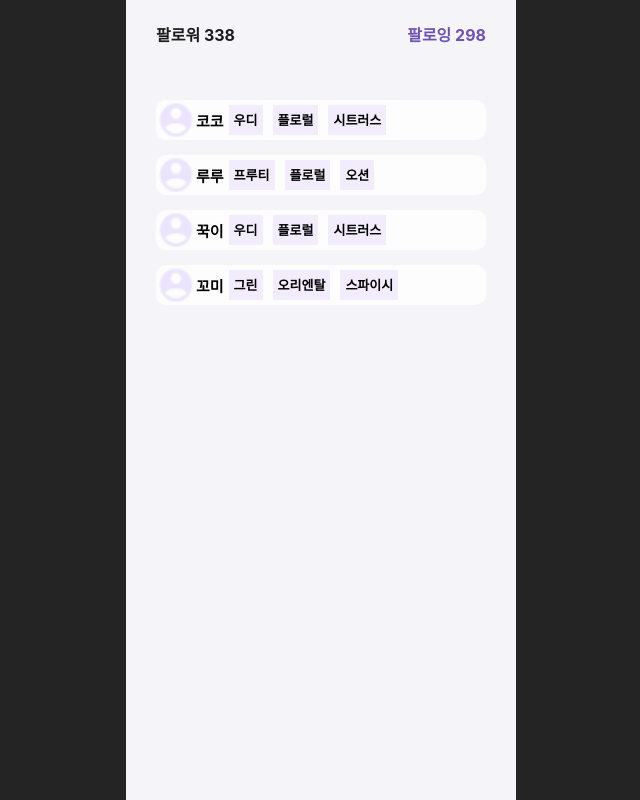
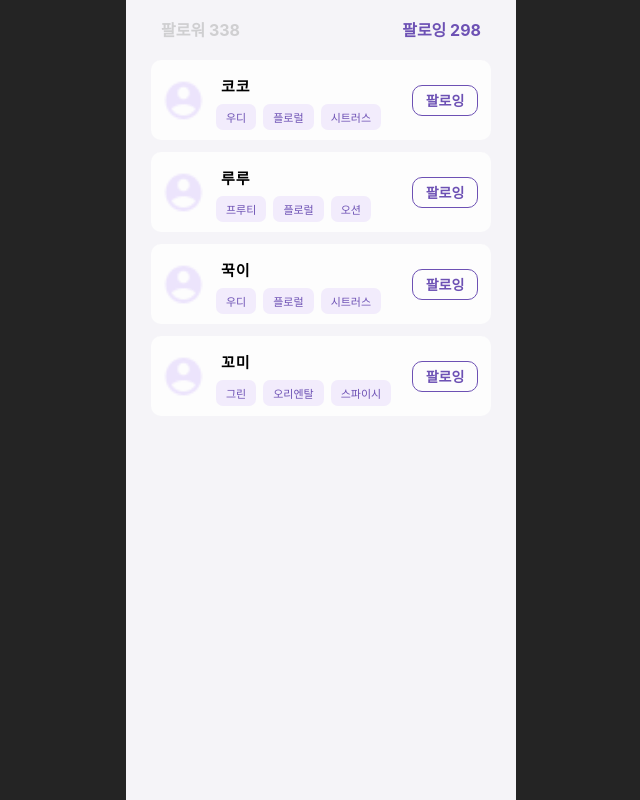
Before and after one commit to tjdwnsmm/decalcomanie, a React (Vite) app in the folder client/: page /follow-list in a window 1280 px wide. Shown: the whole page, without its empty margins (319-959 px from the left). Built offline with nearby package versions, Linux system fonts and the light colour scheme; a web font is replaced by a local one.

Commit message:
[S09P12A708-250 #10] style: css 수정

```diff
--- a/client/src/components/Follow/FollowBox.tsx
+++ b/client/src/components/Follow/FollowBox.tsx
@@ -8,56 +8,87 @@ interface FollowBoxProps {
   follow: FollowInfo;
 }
 
+/**
+@summary
+FollowListContainer : 팔로우 목록 전체
+FollowInfoBox : 팔로워 1명의 정보
+  - ProfileImg : 프로필 이미지
+  - InfoBox: 닉네임/작성자 선호
+  - FollowBtn
+*/
+
 const FollowListContainer = styled.div`
-  padding: 15px 25px;
+  padding: 0px 25px;
 `;
 
-const FollowInfoBox = styled.div`
+const FollowInfoBox = styled.div<FollowBoxProps>`
   display: flex;
   flex-direction: row;
-  margin: 15px 5px;
+  align-items: center;
+  margin-bottom: 12px;
+  padding: 10px;
   background-color: var(--white-color);
   border-radius: 10px;
 `;
 
 const ProfileImg = styled.img`
-  width: 40px;
-  height: 40px;
+  width: 45px;
+  height: 45px;
   border-radius: 50%;
 `;
 
-const WriterName = styled.div`
+const InfoBox = styled.div`
+  display: flex;
+  flex: 1;
+  flex-direction: column;
+  justify-content: space-around;
+  padding: 0px 10px;
+  gap: 3px;
+`;
+
+const FollowNickname = styled.div`
   font-size: 15px;
   font-weight: 700;
-  margin-top: 10px;
+  letter-spacing: 1px;
+  margin: 5px;
 `;
 
-const FavoriteScent = styled.div`
-  background-color: var(--secondary-color);
-  font-size: 13px;
-  font-weight: 600;
-  text-align: center;
-  margin: 5px;
-  padding: 5px;
+const FavScentList = styled.div`
+  display: flex;
+  flex-direction: row;
+  flex-wrap: wrap;
+  gap: 7px;
 `;
 
-const FollowBox = ({ followList }: FollowBoxProps) => {
-  return (
+const Scent = styled.div`
+  background-color: var(--secondary-color);
+  color: var(--primary-color);
+  font-size: 11px;
+  font-weight: 500;
+  text-align: center;
+  padding: 5px 10px;
+  border-radius: 7px;
+`;
+
+const FollowBox = ({ followList }: FollowBoxProps) => (
   <FollowListContainer>
     {followList.map((follow, idx) => (
-        <FollowInfoBox key={idx} follow={follow}>
+      <FollowInfoBox key={idx}>
         <ProfileImg src={follow.profileImg} alt="프로필" />
-          <WriterName>{follow.writer}</WriterName>
+        <InfoBox>
+          <FollowNickname>{follow.writer}</FollowNickname>
+          <FavScentList>
             {follow.favScent.map((scent, index) => (
-            <FavoriteScent key={index} scent={scent}>
+              <Scent key={index}>
                 {scent}
-            </FavoriteScent>
+              </Scent>
             ))}
-          {/* <FollowBtn isFollow={isFollow} /> */}
+          </FavScentList>
+        </InfoBox>
+        <FollowBtn isFollow={follow.isFollow} />
       </FollowInfoBox>
     ))}
   </FollowListContainer>
 );
-};
 
 export default FollowBox;
--- a/client/src/components/TabBar/FollowTab.tsx
+++ b/client/src/components/TabBar/FollowTab.tsx
@@ -16,19 +16,19 @@ interface FollowTabProps {
 
 const TabContainer = styled.div`
   display: flex;
-  height: 50px;
+  height: 40px;
   line-height: 50px;
   align-items: center;
   justify-content: space-between;
-  padding: 10px 25px;
+  padding: 10px 30px;
 `;
 
 const Tab = styled.div<TabProps>`
   text-align: center;
   padding: 0px 5px;
   cursor: pointer;
-  color: ${(props) =>
-    props.active ? 'var(--primary-color)' : 'var(--black-color)'};
+  color: ${(props) => (
+    props.active ? 'var(--primary-color)' : 'var(--gray-color)')};
   text-decoration: none;
   font-size: 16px;
   font-weight: 700;
--- a/client/src/pages/MyPage/FollowList.tsx
+++ b/client/src/pages/MyPage/FollowList.tsx
@@ -1,16 +1,17 @@
-import React, { useState, useEffect } from 'react';
+import React, { useState } from 'react';
 import { Main } from '../../style';
 import FollowTab from '../../components/TabBar/FollowTab';
 import FollowBox from '../../components/Follow/FollowBox';
-
+import { FollowInfo } from '../../types/FollowInfoType';
 
 // 임시 데이터
-const follwers = [
+const follwers: FollowInfo[] = [
   {
     profileImg: 'src/assets/img/profile-user.png',
     writer: '코코',
     favScent: ['우디', '플로럴', '시트러스'],
-    isFollow: true,  // 내가 팔로우 하고 있는지
+    // 내가(=페이지 요청자) 팔로우 하고 있는지
+    isFollow: true,
   },
   {
     profileImg: 'src/assets/img/profile-user.png',
@@ -44,7 +45,7 @@ const follwers = [
   },
 ];
 
-const following = [
+const following: FollowInfo[] = [
   {
     profileImg: 'src/assets/img/profile-user.png',
     writer: '코코',
--- a/client/src/router/Router.tsx
+++ b/client/src/router/Router.tsx
@@ -4,7 +4,7 @@ import { PerfumeFeed } from '../pages/FeedPage/PerfumeFeed';
 import SearchTabPage from '../pages/SearchPage/SearchTabPage';
 import SearchMyPerfume from '../pages/SearchPage/SearchMyPerfume';
 import Post from '../pages/PostPages/Post';
-import PostDetail from '../pages/PostPage/PostDetail';
+import PostDetail from '../pages/PostDetailPage/PostDetail';
 import { MyDrawerPage } from '../pages/DrawerPage/MyDrawerPage';
 import FollowList from '../pages/MyPage/FollowList';
 
```
Lines whose indentation alone changed are shown as unchanged.
